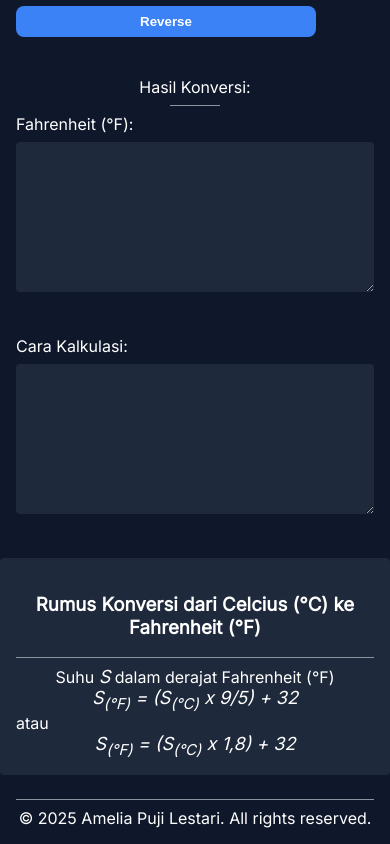
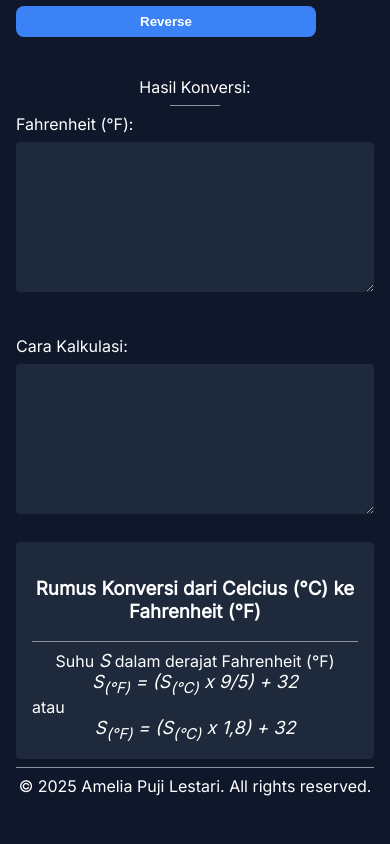
Before and after one commit to revou-fundamental-course/21-apr-25-amelestariii, a plain HTML site: page index.html in a window 390 px wide. Shown: the part 560-1404 px from the top of the page. After the commit the page ends 1372 px from the top, so only its background shows below. Drawn offline with Linux system fonts and the light colour scheme.

Commit message:
update all

```diff
--- a/css/style.css
+++ b/css/style.css
@@ -115,9 +115,10 @@ footer, p {
     }
 
     .box-formula {
-        width: 100%;
-        margin: 16px 0;
+        width: calc(100% - 32px);
+        margin: 0 16px;
     }
+
 
     button {
         width: 100%;
```
